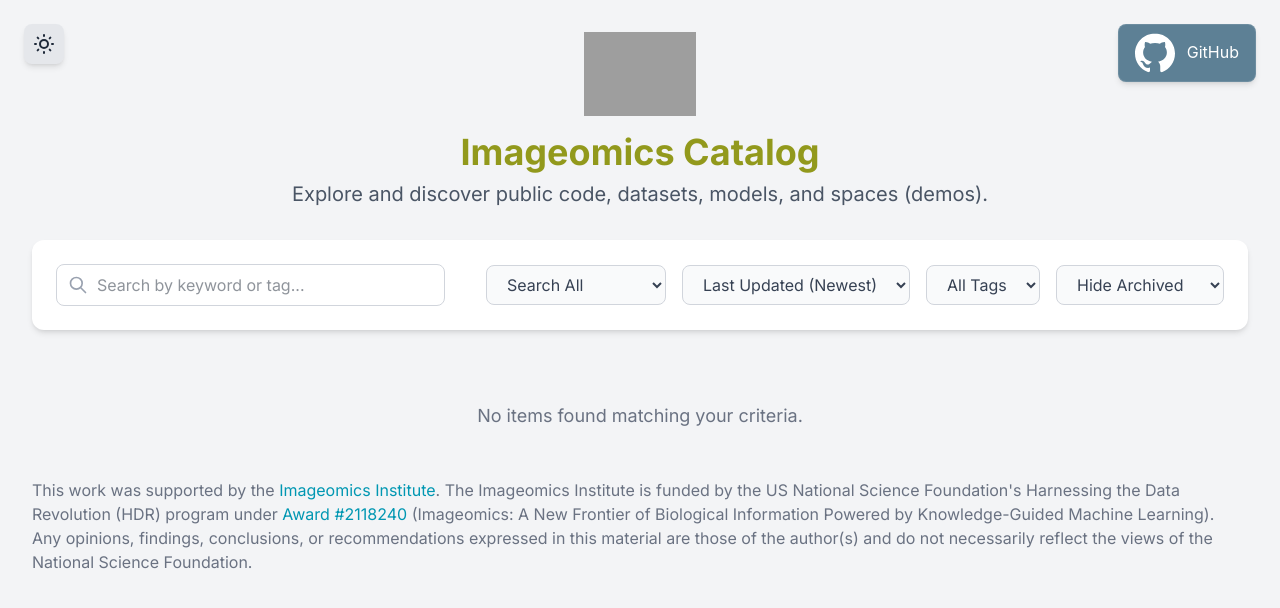
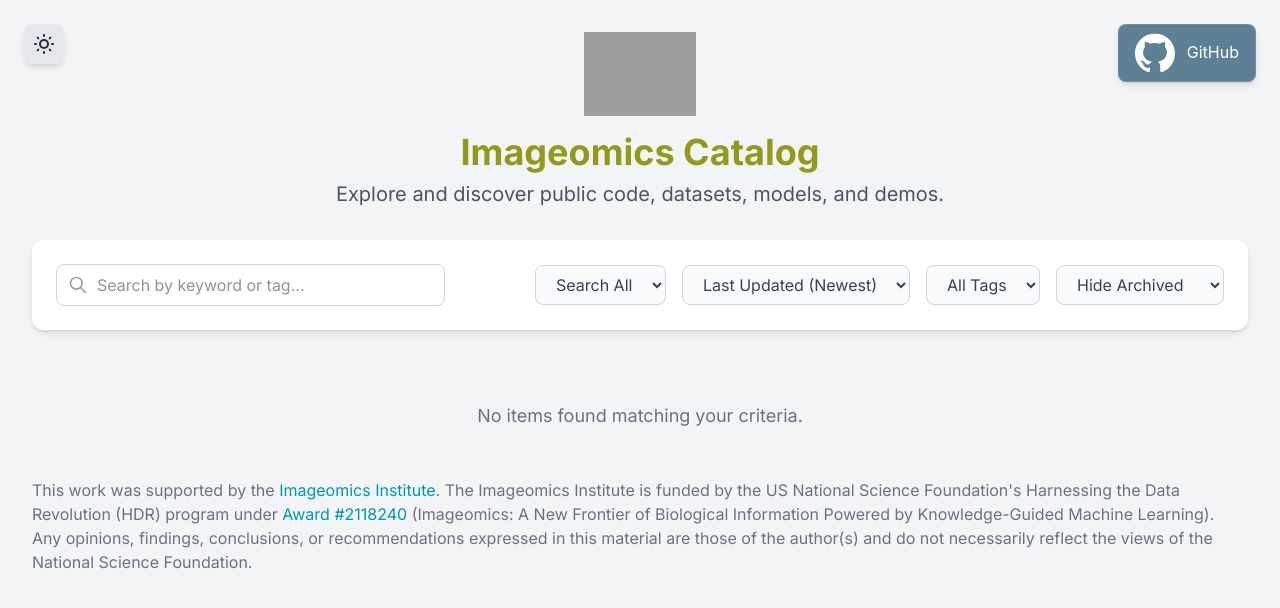
Before and after one commit to Imageomics/catalog, a website built with Vite: page index.html in a window 1280 px wide. Built offline with nearby package versions, Linux system fonts and the light colour scheme; no server answers; grey boxes are pictures that could not be loaded; files whose address does not match are found by name.

Commit message:
Update terminology to be more general (use 'demos' instead of 'spaces')

```diff
--- a/index.html
+++ b/index.html
@@ -120,7 +120,7 @@
                             <option value="code">Code</option>
                             <option value="datasets">Datasets</option>
                             <option value="models">Models</option>
-                            <option value="spaces">Spaces (Demos)</option>
+                            <option value="spaces">Demos</option>
                         </select>
                     </div>
 
--- a/public/config.yaml
+++ b/public/config.yaml
@@ -9,7 +9,7 @@ CATALOG_REPO_NAME: catalog          # Repository name for the catalog itself (us
 
 # Branding
 CATALOG_TITLE: Imageomics Catalog
-CATALOG_DESCRIPTION: "Explore and discover public code, datasets, models, and spaces (demos)."
+CATALOG_DESCRIPTION: "Explore and discover public code, datasets, models, and demos."
 LOGO_URL: "https://github.com/Imageomics/Imageomics-guide/raw/3478acc0068a87a5604069d04a29bdb0795c2045/docs/logos/Imageomics_logo_butterfly.png"
 FAVICON_URL: "https://github.com/Imageomics/Imageomics-guide/raw/3478acc0068a87a5604069d04a29bdb0795c2045/docs/logos/Imageomics_logo_butterfly.png"
 
```
